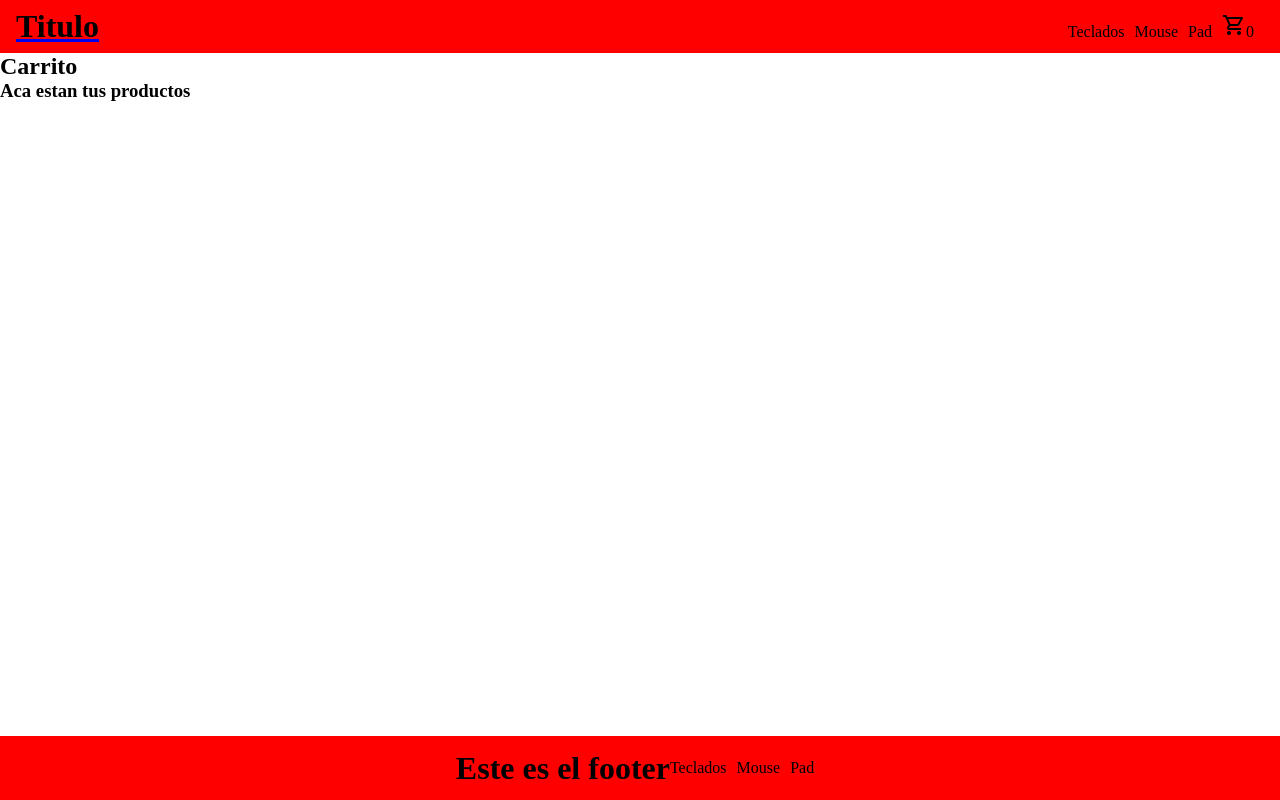
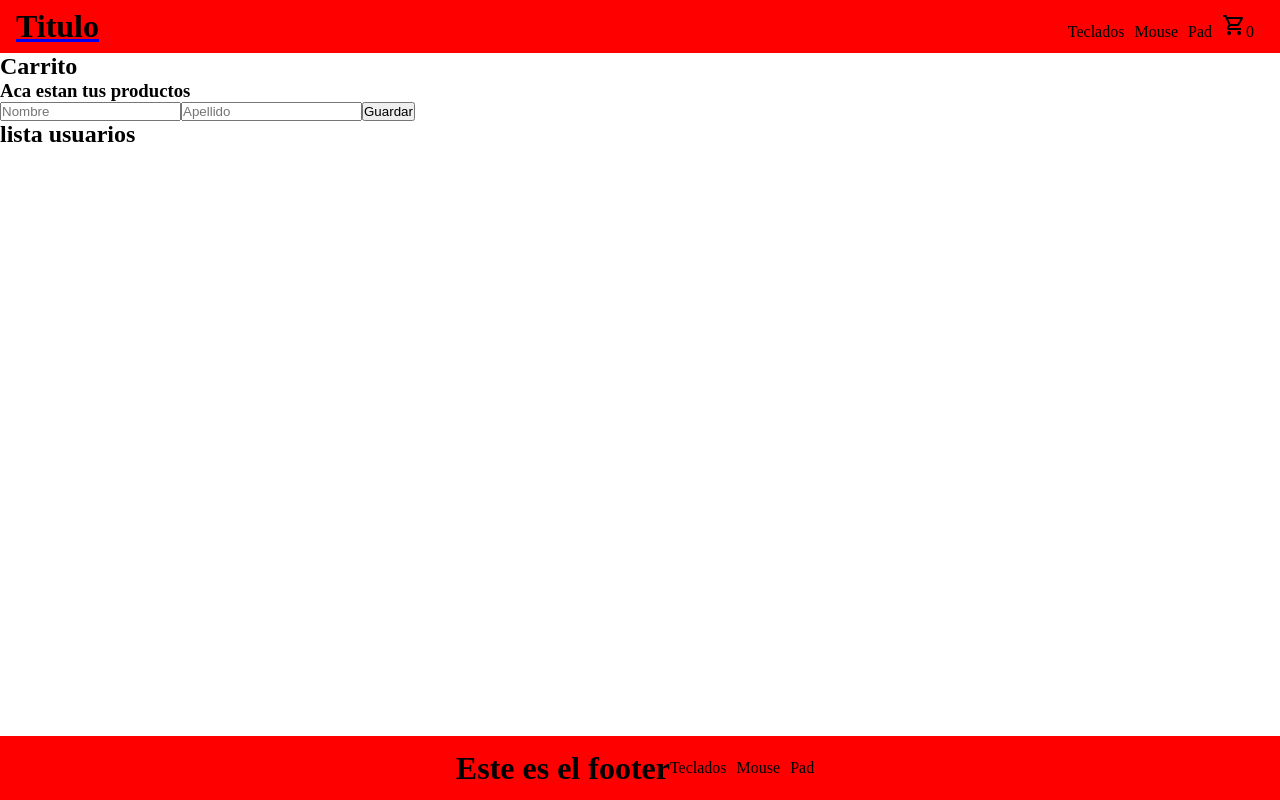
Before and after one commit to msrv-10/proyecto1.MatiasReus, a React (Create React App) app: page /cart in a window 1280 px wide. Built offline with nearby package versions, Linux system fonts and the light colour scheme.

Commit message:
Rendering

```diff
--- a/src/components/Cart.js
+++ b/src/components/Cart.js
@@ -1,13 +1,39 @@
+import { useState } from "react"
+import CartList from "./CartList";
 import Page from "./Page"
 
 const Cart = () => {
 
+  const [nombre, setNombre] = useState('');
+  const [apellido, setApellido] = useState('');
+  const [usuarios, setUsuarios] = useState([]);
+
+  const handleChangeNombre = (e) => {
+    const input = e.target
+    const value = input.value
+    setNombre(value);
+  }
+
+  const handleChangeApellido = (e) => {
+    const input = e.target
+    const value = input.value
+    setApellido(value)
+  }
+
+  const handleConfirm = () => {
+    const usuario = { nombre, apellido}
+    setUsuarios ([...usuarios,usuario])
+  }
+
   return (
     <div>
       <Page titulo="Carrito" subtitulo="Aca estan tus productos">
-
+        <input type="text" placeholder="Nombre" onChange={handleChangeNombre} value={nombre} />
+        <input type="text" placeholder="Apellido" onChange={handleChangeApellido} value={apellido} />
+        <button onClick={handleConfirm}>Guardar</button>
+        <CartList usuarios={usuarios}/>
       </Page>
     </div>
-    )
+  )
 }
 export default Cart
--- a/src/components/CartContext.js
+++ b/src/components/CartContext.js
@@ -12,9 +12,11 @@ const CustomProvider = (props) => {
 
     const [cantidad, setCantidad] = useState(0);
     const [carrito, setCarrito] = useState([]);
+    const [precioTotal, setPrecioTotal] = useState(0);
 
     const agregarProducto = (producto) => {
         setCantidad(cantidad + producto.cantidad)
+        setPrecioTotal(precioTotal + producto.precio * producto.cantidad)
     }
 
     const eliminarProducto = () => {
--- /dev/null
+++ b/src/components/CartList.js
@@ -0,0 +1,16 @@
+import { memo } from 'react'
+
+const CartList = ({ usuarios }) => {
+
+    return (
+        <section>
+            <h2>lista usuarios</h2>
+            {usuarios.map(usuario => (
+                <article key={usuario.nombre}>
+                    <h3>{usuario.nombre} {usuario.apellido}</h3>
+                </article>
+            ))}
+        </section>
+    )
+}
+export default memo(CartList);
```
